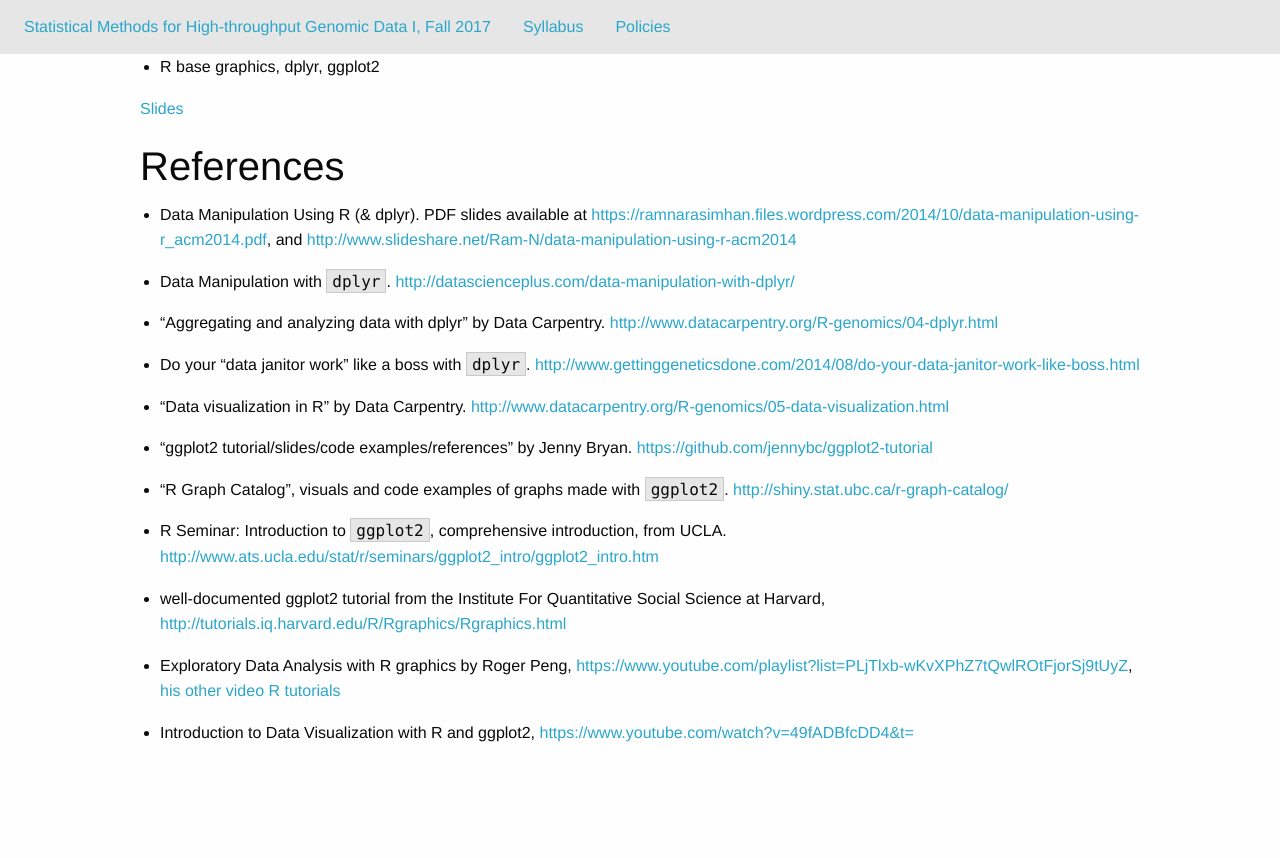
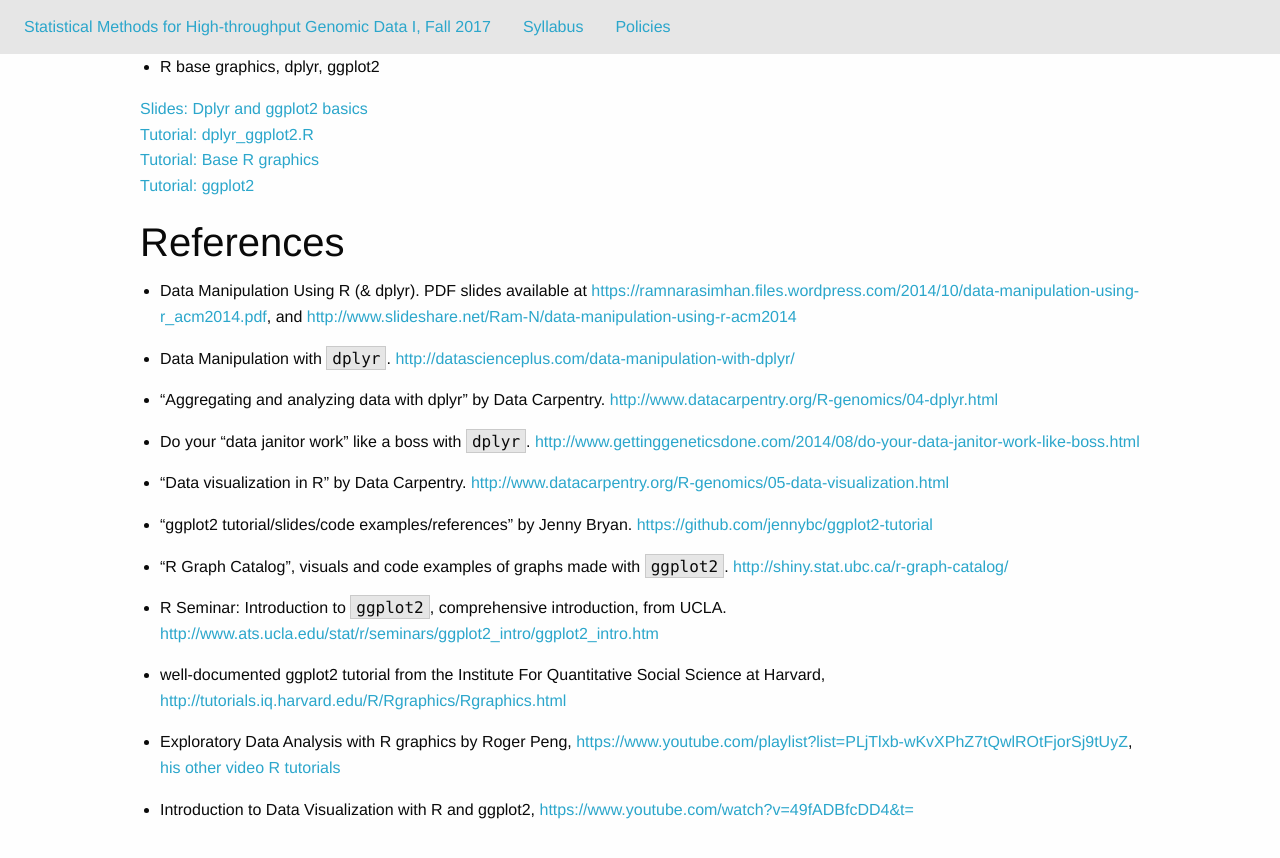
Before and after one commit to mdozmorov/BIOS567.2017, a Jekyll site: the page built from _posts/classplans/0003-01-03-01b_Graphics_dplyr.md, in a window 1280 px wide. Shown: the top 858 px of the page. Built offline with Jekyll 4.4.1, drawn with Linux system fonts in a browser that asks for light colours; our own code applies the rules of GitHub Pages for plain Markdown files.

Commit message:
Add graphics dplyr slides

```diff
--- a/_posts/classplans/0003-01-03-01b_Graphics_dplyr.md
+++ b/_posts/classplans/0003-01-03-01b_Graphics_dplyr.md
@@ -5,12 +5,15 @@ title: "Week 2.1 - R graphics, ggplot2, dplyr"
 slides: ""
 tags:
  - 01b_Graphics_dplyr
-visible: 0
+visible: 1
 ---
 
 - R base graphics, dplyr, ggplot2
 
-[Slides](/presentations/00_Intro/00_Intro.pdf)
+[Slides: Dplyr and ggplot2 basics](/presentations/01b_Graphics_dplyr/01b_Graphics_dplyr.pdf)
+[Tutorial: dplyr_ggplot2.R](presentations/01b_Graphics_dplyr/dplyr_ggplot2.R)
+[Tutorial: Base R graphics](presentations/01b_Graphics_dplyr/RGraphics.zip)
+[Tutorial: ggplot2](presentations/01b_Graphics_dplyr/ggplot2.zip)
 
 ## References
 
```
Also changed, not shown: 4 other files.
